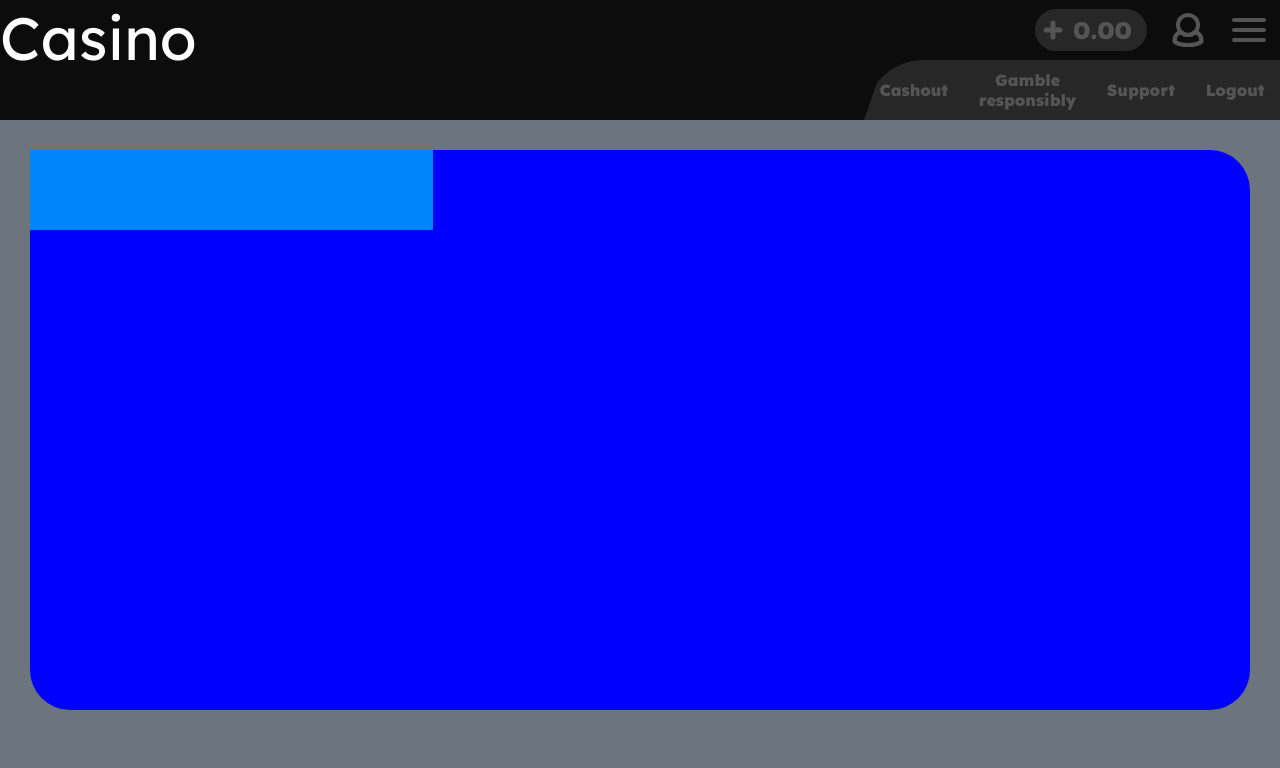
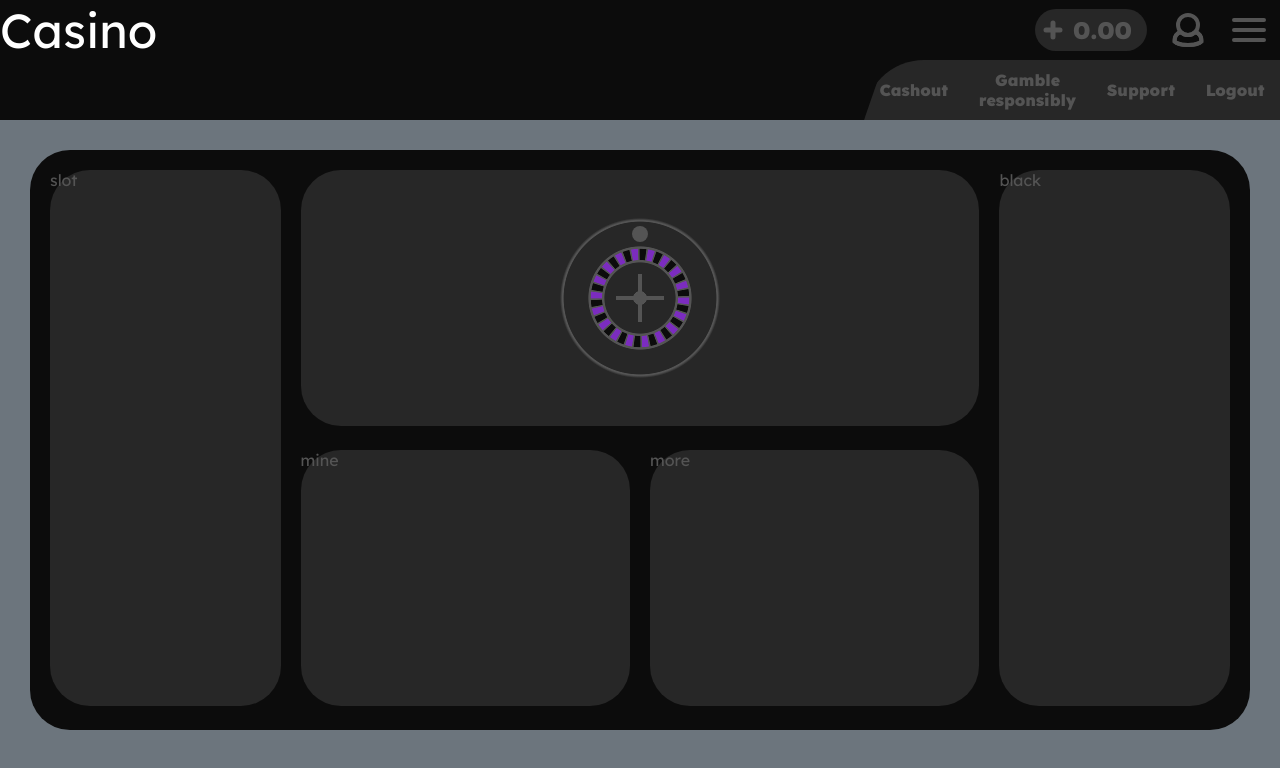
Before and after one commit to xrookless/projektNaChwirota, a plain HTML site: page index.html in a window 1280 px wide. Drawn offline with Linux system fonts and the light colour scheme.

Commit message:
update 00.28
zrobienie całego maina
dodanie animacji ruletki ktora odpala sie po najechaniu na diva nazw w cssie mocno mocno robocze jak co

```diff
--- a/index.html
+++ b/index.html
@@ -49,11 +49,15 @@
     </header>
 
    <div class="main">
-        <div class="slot"></div>
-        <div class="roulette"></div>
-        <div class="blackjack"></div>
-        <div class="minesweeper"></div>
-        <div class="more"></div>
+        <div class="slot">slot</div>
+        <div class="inside">
+        <div class="roulete"><div class="roulette"></div></div>
+        <div class="insidein">
+        <div class="minesweeper">mine</div>
+        <div class="more">more</div>
+    </div>
+    </div>
+        <div class="blackjack">black</div>
 
 
 
--- a/style.css
+++ b/style.css
@@ -11,7 +11,6 @@ header {
     width: 100vw;
     height: 7.5vh;
     background-color: #0c0c0c;
-
     display: flex;
     transition-duration: 0.5s;
     overflow: hidden;
@@ -37,9 +36,11 @@ header:hover {
     display: flex;
     align-items: center;
     color: white;
-    font-size: 7.5vh;
+    font-size: 6vh;
     transition-duration: 0.5s;
 }
+
+
 
 .accountbar {
     height: 7.5vh;
@@ -79,11 +80,13 @@ svg:hover {
     stroke: linear-gradient(90deg, rgba(123, 44, 191, 1) 0%, rgba(60, 9, 108, 1) 100%, rgba(16, 0, 43, 1) 100%);
 
 }
-p:hover{
-    color: rgb(123,44,191);
-   color: linear-gradient(90deg, rgba(123,44,191,1) 0%, rgba(60,9,108,1) 100%, rgba(16,0,43,1) 100%);
+
+p:hover {
+    color: rgb(123, 44, 191);
+    color: linear-gradient(90deg, rgba(123, 44, 191, 1) 0%, rgba(60, 9, 108, 1) 100%, rgba(16, 0, 43, 1) 100%);
     cursor: pointer;
 }
+
 .balance {
     font-size: 3vh;
     font-weight: 900;
@@ -95,16 +98,135 @@ p:hover{
     align-items: center;
 
 }
-.main
+
+
+
+.main {
+    background-color: #0c0c0c;
+    height: 70vh;
+    margin: 30px;
+    border-radius: 40px;
+    display: flex;
+    padding: 10px;
+}
+.roulete
 {
-   background-color: blue;
-   height: 70vh;
-   margin: 30px;
-   border-radius: 40px;
+    display: flex;
+    height: 32vh;
+    flex: 100%;
+    background-color: #272727;
+    margin: 10px;
+    border-radius: 40px;
+    align-items: center;
+    justify-items: center;
+    justify-content: center;
 }
-.slot
+.blackjack , .slot
 {
-height: 10vh;
-width: 33%;
-background-color: #0086fc;
+    height: 67vh;
+    flex: 33%;
+    background-color: #272727;
+    margin: 10px;
+    border-radius: 40px;
 }
+.more , .minesweeper {
+    height: 32vh;
+    flex: 50%;
+    background-color: #272727;
+    margin: 10px;
+    border-radius: 40px;
+}
+.inside
+{
+    display: flex;
+    flex: 100%;
+    flex-wrap: wrap;
+
+}
+.insidein
+{
+    display: flex;
+    flex: 100%;
+}
+
+
+
+
+
+
+
+
+:root {
+    --backgroundColor: #272727;
+    --rouletteColor: #545454;
+}
+
+
+.roulette {
+    position: relative;
+    width: 160px;
+    aspect-ratio: 1;
+    background-image:
+        radial-gradient(closest-side, var(--backgroundColor) 44%, var(--rouletteColor) 45% 47%, transparent 48% 61%, var(--rouletteColor) 62% 64%, var(--backgroundColor) 65% 95%, var(--rouletteColor) 96% 97%, var(--backgroundColor) 100%),
+        repeating-conic-gradient(#0c0c0c 0deg 7deg, var(--rouletteColor) 8deg 9deg, rgba(123, 44, 191, 1) 10deg 17deg, var(--rouletteColor) 18deg 19deg, #0c0c0c 20deg);
+    animation: roulette 3s infinite linear;
+    animation-play-state: paused;
+}
+
+.roulete:hover .roulette {
+    animation-play-state: running;
+}
+
+@keyframes roulette {
+    from { transform: rotate(0deg); }
+    to { transform: rotate(360deg); }
+}
+
+.roulette::before {
+    content: '';
+    position: absolute;
+    left: 50%;
+    top: 50%;
+    width: 30%;
+    aspect-ratio: 1;
+    background-image:
+        radial-gradient(var(--rouletteColor) 20%, transparent 21%),
+        linear-gradient(transparent 45%, var(--rouletteColor) 46% 54%, transparent 55%),
+        linear-gradient(90deg, transparent 45%, var(--rouletteColor) 46% 54%, transparent 55%);
+    animation: rouletteCenter 1s infinite linear;
+    animation-play-state: paused;
+    transform: translate(-50%, -50%);
+}
+
+.roulete:hover .roulette::before {
+    animation-play-state: running;
+}
+
+@keyframes rouletteCenter {
+    from { transform: translate(-50%, -50%) rotate(0deg); }
+    to { transform: translate(-50%, -50%) rotate(-360deg); }
+}
+
+.roulette::after {
+    content: '';
+    position: absolute;
+    left: 50%;
+    top: 10%;
+    width: 10%;
+    aspect-ratio: 1;
+    border-radius: 50%;
+    background-color: var(--rouletteColor);
+    transform-origin: 50% 450%;
+    animation: rouletteBall 2s infinite linear;
+    animation-play-state: paused;
+    transform: translate(-50%, -50%);
+}
+
+.roulete:hover .roulette::after {
+    animation-play-state: running;
+}
+
+@keyframes rouletteBall {
+    from { transform: translate(-50%, -50%) rotate(0deg) translateY(0%); }
+    to { transform: translate(-50%, -50%) rotate(360deg) translateY(0%); }
+}
```
